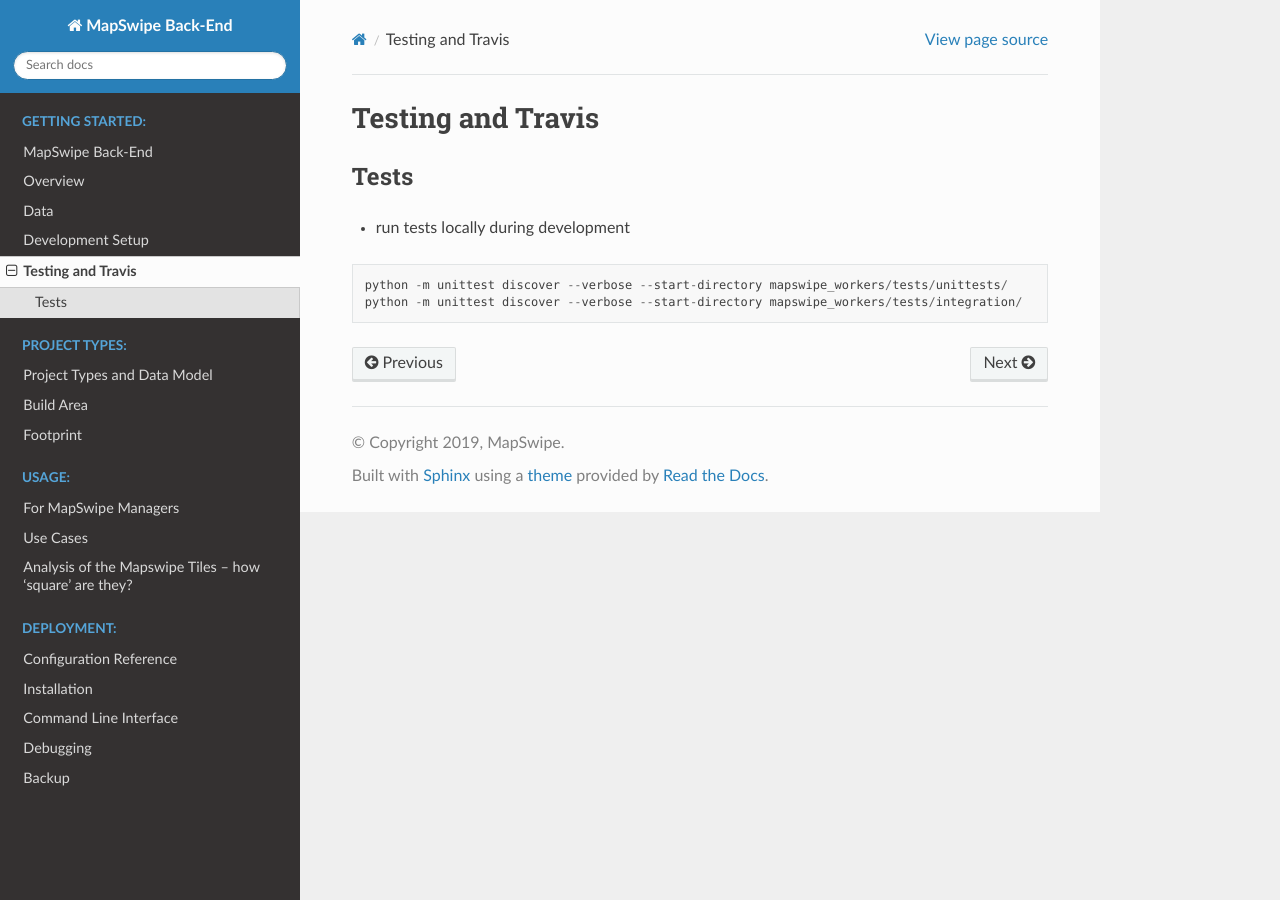
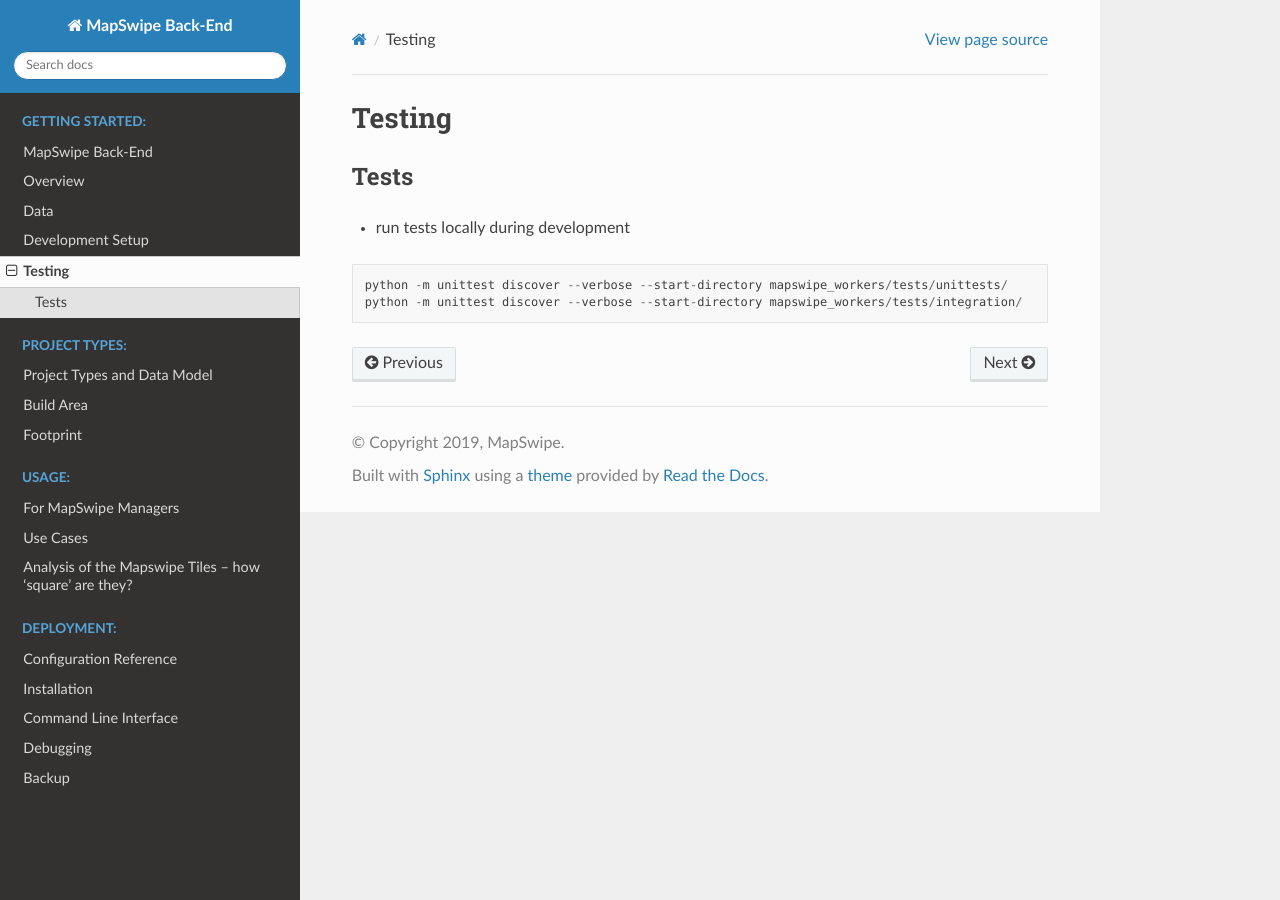
Before and after one commit to mapswipe/python-mapswipe-workers, a Sphinx documentation site: the page built from docs/source/testing.md, in a window 1280 px wide. Built offline with Sphinx 7.4.7 and the Read the Docs theme 2.0.0, drawn with Linux system fonts in a browser that asks for light colours.

Commit message:
remove travis reference

```diff
--- a/docs/source/testing.md
+++ b/docs/source/testing.md
@@ -1,4 +1,4 @@
-# Testing and Travis
+# Testing
 
 ## Tests
 * run tests locally during development
```
